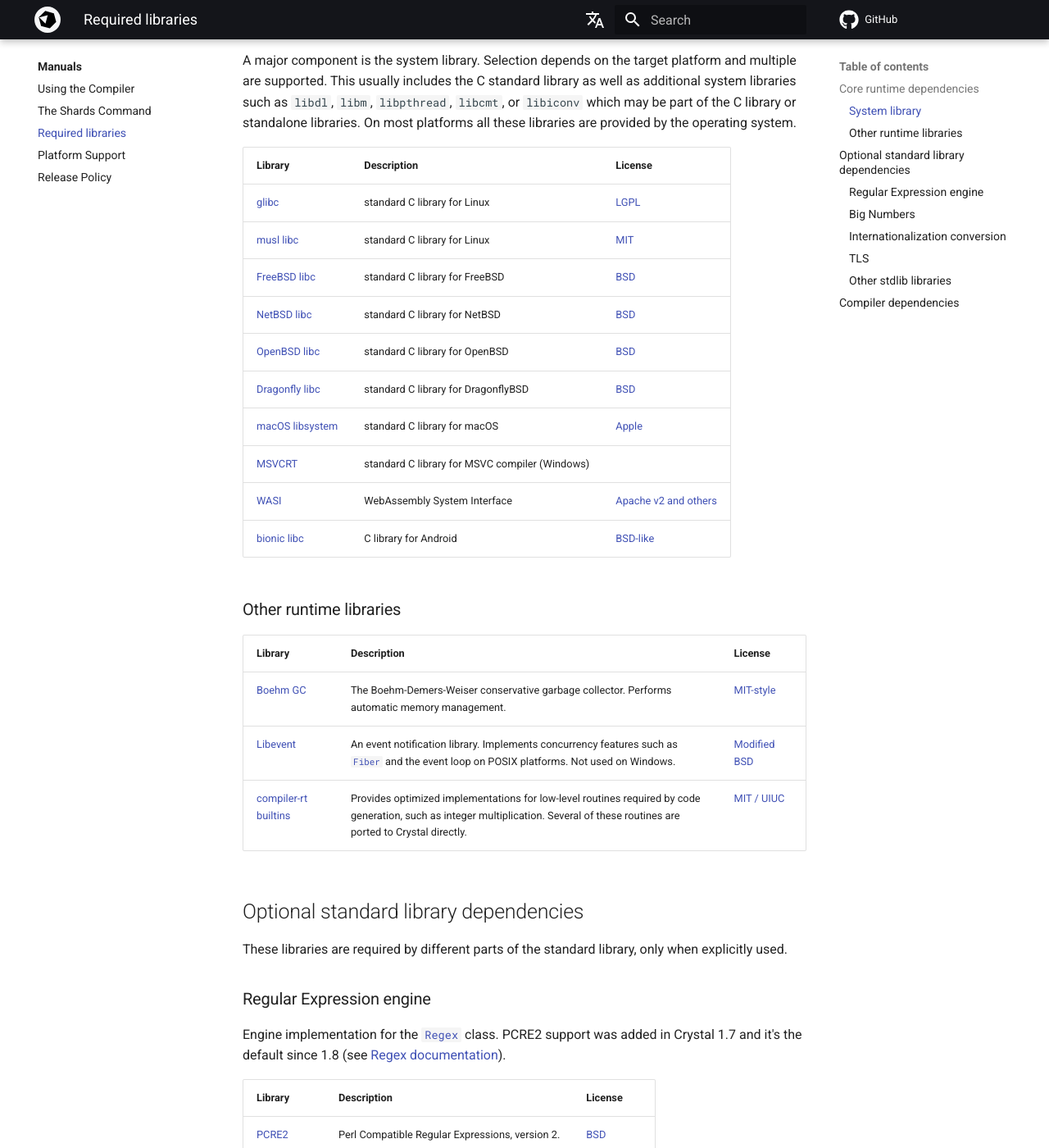
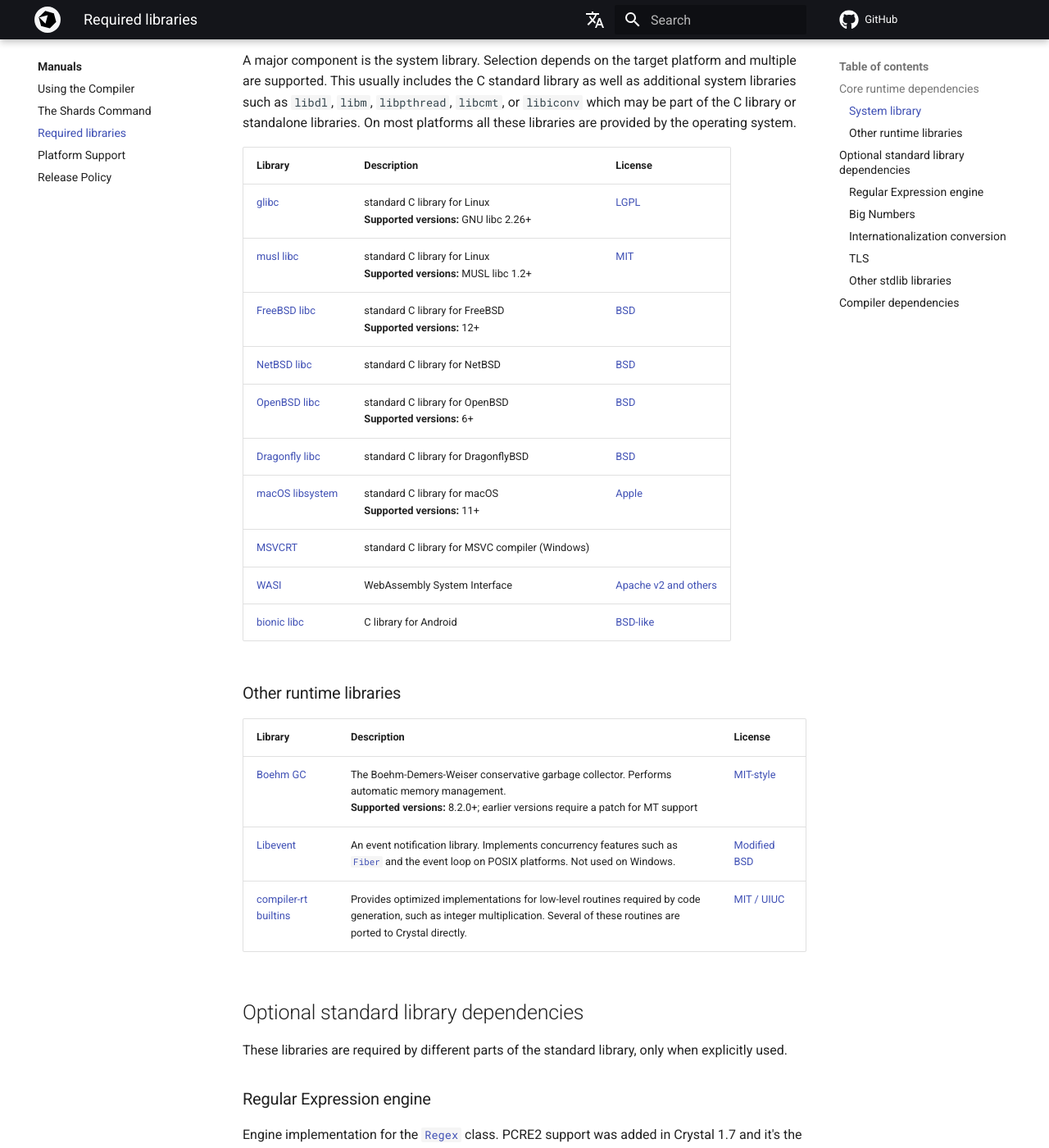
Before and after one commit to crystal-lang/crystal-book, an MkDocs documentation site: the page built from docs/man/required_libraries.md, in a window 1280 px wide and 1400 px high, scrolled down 464 px. Shown: the whole window at 82% size. Built offline with MkDocs 1.6.1 and Material for MkDocs 9.7.7, drawn with Linux system fonts in a browser that asks for light colours; nearby versions of some CDN libraries; library files that are not in the unit come from our copies; comment, search, counter and statistics services are not loaded; the version menu is left out; some of the changed text lies outside the part shown.

Commit message:
Add library versions

```diff
--- a/docs/man/required_libraries.md
+++ b/docs/man/required_libraries.md
@@ -15,13 +15,13 @@ which may be part of the C library or standalone libraries. On most platforms al
 
 | Library | Description | License |
 |---------|-------------|---------|
-| [glibc][glibc] | standard C library for Linux | [LGPL](https://www.gnu.org/licenses/lgpl-3.0.en.html) |
-| [musl libc][musl-libc] | standard C library for Linux | [MIT](https://git.musl-libc.org/cgit/musl/tree/COPYRIGHT) |
-| [FreeBSD libc][freebsd-libc] | standard C library for FreeBSD | [BSD](https://www.freebsd.org/copyright/freebsd-license/) |
+| [glibc][glibc] | standard C library for Linux <br>**Supported versions:** GNU libc 2.26+ | [LGPL](https://www.gnu.org/licenses/lgpl-3.0.en.html) |
+| [musl libc][musl-libc] | standard C library for Linux <br>**Supported versions:** MUSL libc 1.2+ | [MIT](https://git.musl-libc.org/cgit/musl/tree/COPYRIGHT) |
+| [FreeBSD libc][freebsd-libc] | standard C library for FreeBSD <br>**Supported versions:** 12+ | [BSD](https://www.freebsd.org/copyright/freebsd-license/) |
 | [NetBSD libc][netbsd-libc] | standard C library for NetBSD | [BSD](http://www.netbsd.org/about/redistribution.html) |
-| [OpenBSD libc][openbsd-libc] | standard C library for OpenBSD | [BSD](https://www.openbsd.org/policy.html) |
+| [OpenBSD libc][openbsd-libc] | standard C library for OpenBSD <br>**Supported versions:** 6+ | [BSD](https://www.openbsd.org/policy.html) |
 | [Dragonfly libc][dragonfly-libc] | standard C library for DragonflyBSD | [BSD](https://www.dragonflybsd.org/docs/developer/DragonFly_BSD_License/) |
-| [macOS libsystem][macos-libsystem] | standard C library for macOS | [Apple](https://github.com/apple-oss-distributions/Libsystem/blob/main/APPLE_LICENSE) |
+| [macOS libsystem][macos-libsystem] | standard C library for macOS <br>**Supported versions:** 11+ | [Apple](https://github.com/apple-oss-distributions/Libsystem/blob/main/APPLE_LICENSE) |
 | [MSVCRT][msvcrt] | standard C library for MSVC compiler (Windows) | |
 | [WASI][wasi] | WebAssembly System Interface | [Apache v2 and others](https://github.com/WebAssembly/wasi-libc/blob/main/LICENSE) |
 | [bionic libc][bionic-libc] | C library for Android | [BSD-like](https://android.googlesource.com/platform/bionic/+/refs/heads/master/libc/NOTICE) |
@@ -30,7 +30,7 @@ which may be part of the C library or standalone libraries. On most platforms al
 
 | Library | Description | License |
 |---------|-------------|---------|
-| [Boehm GC][libgc] | The Boehm-Demers-Weiser conservative garbage collector. Performs automatic memory management. | [MIT-style](https://github.com/ivmai/bdwgc/blob/master/LICENSE) |
+| [Boehm GC][libgc] | The Boehm-Demers-Weiser conservative garbage collector. Performs automatic memory management.<br>**Supported versions:** 8.2.0+; earlier versions require a patch for MT support | [MIT-style](https://github.com/ivmai/bdwgc/blob/master/LICENSE) |
 | [Libevent][libevent] | An event notification library. Implements concurrency features such as [`Fiber`](https://crystal-lang.org/api/Fiber.html) and the event loop on POSIX platforms. Not used on Windows. | [Modified BSD](https://github.com/libevent/libevent/blob/master/LICENSE) |
 | [compiler-rt builtins][compiler-rt] | Provides optimized implementations for low-level routines required by code generation, such as integer multiplication. Several of these routines are ported to Crystal directly. | [MIT / UIUC][compiler-rt] |
 
@@ -45,7 +45,7 @@ PCRE2 support was added in Crystal 1.7 and it's the default since 1.8 (see [Rege
 
 | Library | Description | License |
 |---------|-------------|---------|
-| [PCRE2][libpcre] | Perl Compatible Regular Expressions, version 2. | [BSD](http://www.pcre.org/licence.txt) |
+| [PCRE2][libpcre] | Perl Compatible Regular Expressions, version 2.<br>**Supported versions:** all (recommended: 10.36+) | [BSD](http://www.pcre.org/licence.txt) |
 | [PCRE][libpcre] | Perl Compatible Regular Expressions. | [BSD](http://www.pcre.org/licence.txt) |
 
 ### Big Numbers
@@ -74,8 +74,8 @@ Both `OpenSSL` and `LibreSSL` are supported and the bindings automatically detec
 
 | Library | Description | License |
 |---------|-------------|---------|
-| [OpenSSL][openssl] | Implementation of the SSL and TLS protocols | [Apache v2 (3.0+), OpenSSL / SSLeay (1.x)](https://www.openssl.org/source/license.html) |
-| [LibreSSL][libressl] | Implementation of the SSL and TLS protocols; forked from OpenSSL in 2014  | [ISC / OpenSSL / SSLeay](https://github.com/libressl-portable/openbsd/blob/master/src/lib/libssl/LICENSE) |
+| [OpenSSL][openssl] | Implementation of the SSL and TLS protocols <br>**Supported versions:** 1.1.0+–3.3+ | [Apache v2 (3.0+), OpenSSL / SSLeay (1.x)](https://www.openssl.org/source/license.html) |
+| [LibreSSL][libressl] | Implementation of the SSL and TLS protocols; forked from OpenSSL in 2014 <br>**Supported versions:** 2.0–4.0+ | [ISC / OpenSSL / SSLeay](https://github.com/libressl-portable/openbsd/blob/master/src/lib/libssl/LICENSE) |
 
 ### Other stdlib libraries
 
@@ -84,7 +84,7 @@ Both `OpenSSL` and `LibreSSL` are supported and the bindings automatically detec
 | [LibXML2][libxml2] | XML parser developed for the Gnome project. Implements the [`XML`](https://crystal-lang.org/api/XML.html) module. | [MIT](https://gitlab.gnome.org/GNOME/libxml2/-/blob/master/Copyright) |
 | [LibYAML][libyaml] | YAML parser and emitter library. Implements the [`YAML`](https://crystal-lang.org/api/YAML.html) module. | [MIT](https://github.com/yaml/libyaml/blob/master/License) |
 | [zlib][zlib] | Lossless data compression library. Implements the [`Compress`](https://crystal-lang.org/api/Compress.html) module. May be disabled with the `-Dwithout_zlib` compile-time flag. | [zlib](http://zlib.net/zlib_license.html) |
-| [LLVM][libllvm] | Target-independent code generator and optimizer. Implements the [`LLVM`](https://crystal-lang.org/api/LLVM.html) API. | [Apache v2 with LLVM exceptions](https://llvm.org/docs/DeveloperPolicy.html#new-llvm-project-license-framework) |
+| [LLVM][libllvm] | Target-independent code generator and optimizer. Implements the [`LLVM`](https://crystal-lang.org/api/LLVM.html) API. <br>**Supported versions:** LLVM 8-19 (aarch64 requires LLVM 13+) | [Apache v2 with LLVM exceptions](https://llvm.org/docs/DeveloperPolicy.html#new-llvm-project-license-framework) |
 
 ## Compiler dependencies
 
```
